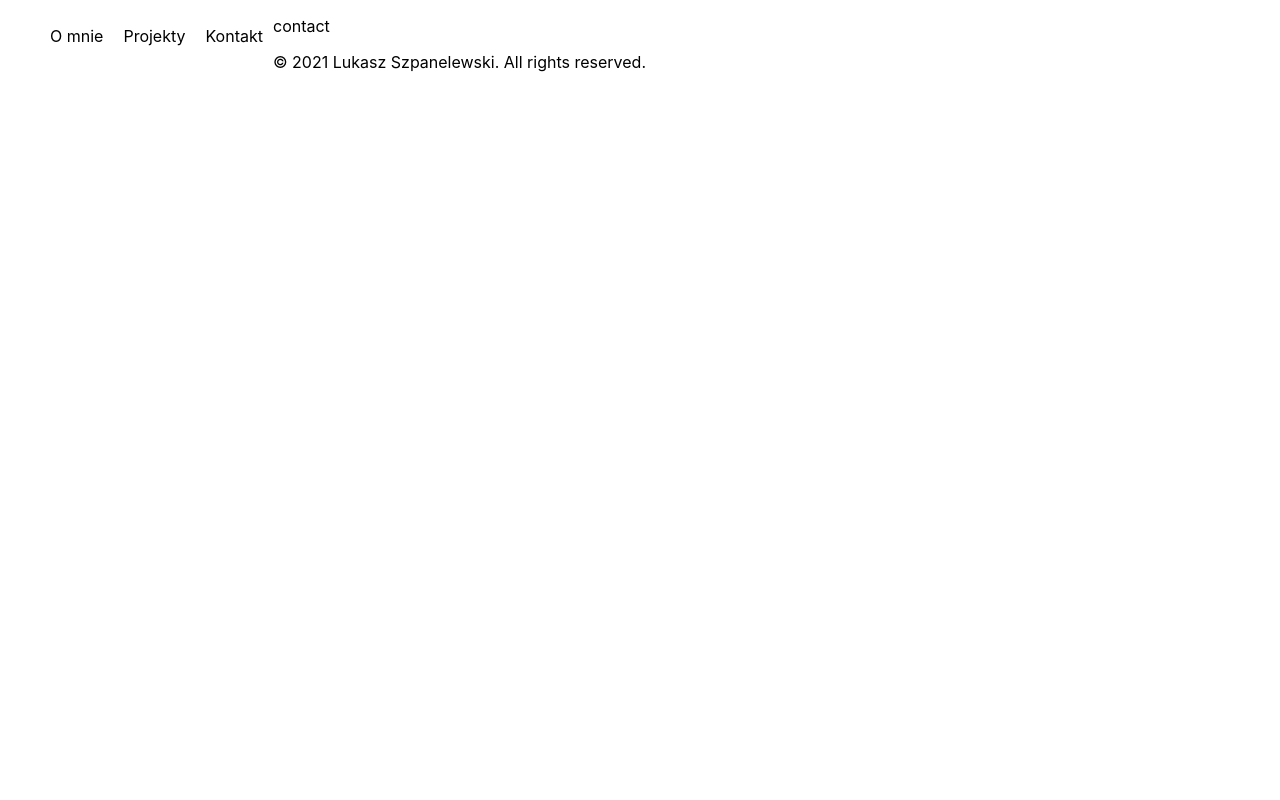
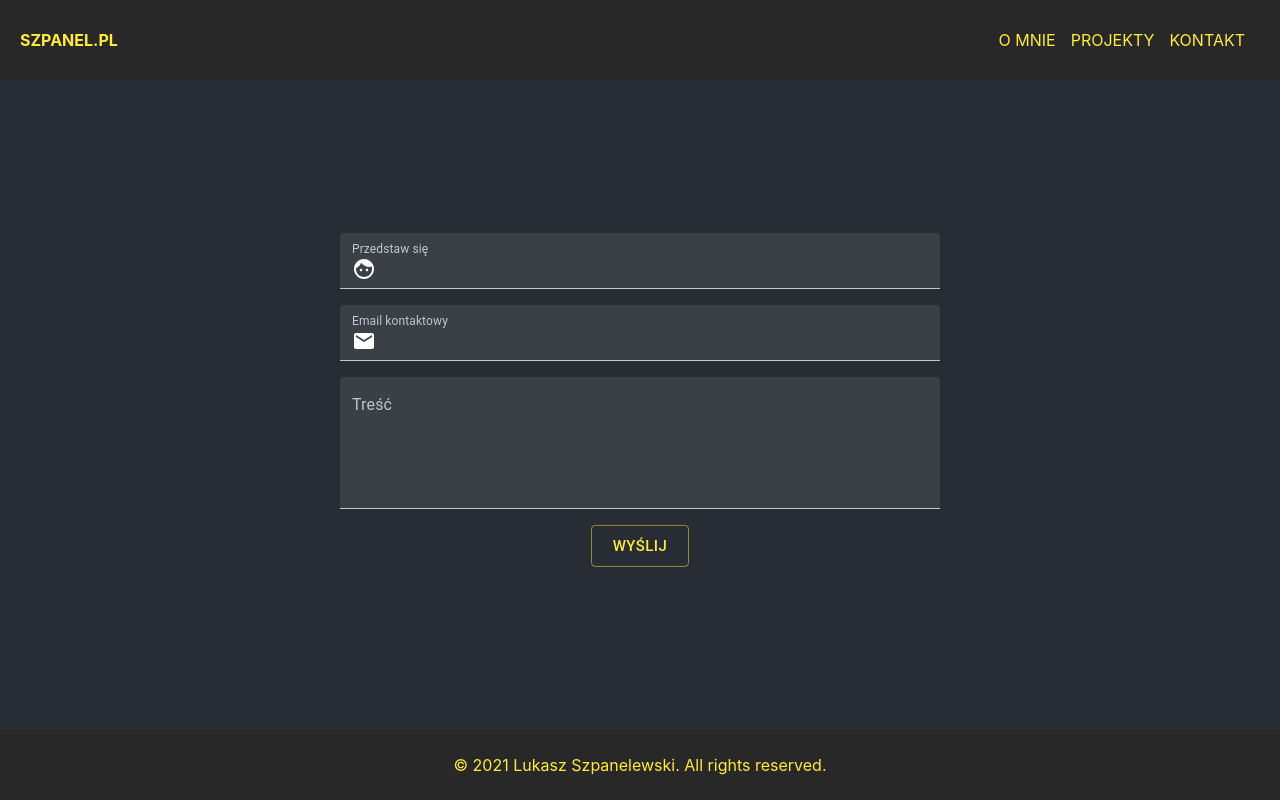
Before and after one commit to szpanel/szpanel-portfolio, a React (Create React App) app: page /contact in a window 1280 px wide. Built offline with nearby package versions, Linux system fonts and the light colour scheme.

Commit message:
:construction: Initial project structure implementation

```diff
--- a/src/App.tsx
+++ b/src/App.tsx
@@ -2,24 +2,33 @@ import React from 'react';
 import './App.css';
 import Header from "./Header";
 import Footer from "./Footer";
-import {BrowserRouter as Router, Switch, Route} from "react-router-dom";
+import {BrowserRouter as Router, Route, Switch} from "react-router-dom";
 import Contact from "./routes/Contact";
 import Projects from "./routes/Projects";
 import About from "./routes/About";
 import Project from "./routes/Project";
+import Content from './Content';
+import {MuiThemeProvider} from "@material-ui/core";
+import {theme} from "./themes";
+
 
 function App() {
     return (
+        <MuiThemeProvider theme={theme}>
             <Router>
                 <Header/>
+                <Content>
                     <Switch>
+                        <Route path="/" component={Projects} exact={true}/>
                         <Route path="/about" component={About}/>
                         <Route path="/projects" exact={true} component={Projects}/>
                         <Route path="/projects/:id" component={Project}/>
                         <Route path="/contact" component={Contact}/>
                     </Switch>
+                </Content>
                 <Footer/>
             </Router>
+        </MuiThemeProvider>
     );
 }
 
--- /dev/null
+++ b/src/Content.tsx
@@ -0,0 +1,7 @@
+import React, {PropsWithChildren} from "react";
+
+const Content = (props: PropsWithChildren<any>) => {
+    return <div>{props.children}</div>
+}
+
+export default Content;
--- a/src/Footer.tsx
+++ b/src/Footer.tsx
@@ -1,5 +1,21 @@
+import styled from "styled-components";
+import {useTheme} from "@material-ui/core";
+
+const FooterContainer = styled.footer`
+  position: absolute;
+  bottom: 0;
+  width: 100%;
+  display: flex;
+  align-items: center;
+  justify-content: center;
+  background-color: #282828;
+  height: 70px;
+`;
+
 const Footer = () => {
-    return <p>© 2021 Lukasz Szpanelewski. All rights reserved.</p>
+    return <FooterContainer>
+        <p style={{color: useTheme().palette.primary.main}}>© 2021 Lukasz Szpanelewski. All rights reserved.</p>
+    </FooterContainer>
 }
 
 export default Footer;
--- a/src/Header.tsx
+++ b/src/Header.tsx
@@ -1,22 +1,48 @@
 import styled from "styled-components";
+import {useHistory} from "react-router-dom";
+import {useTheme} from "@material-ui/core";
 
 const Ul = styled.ul`
+  padding: 20px;
   list-style-type: none;
+  text-transform: uppercase;
 `;
 
-const Li = styled.li`
-  float: left;
-  padding: 10px;
+const Li = styled.li<{ bold?: boolean, color?: string }>`
+  display: inline-block;
   cursor: pointer;
+  margin-right: 15px;
+  font-weight: ${props => props.bold ? 'bold' : ''};
+  color: ${props => props.color}
+`;
+
+const Nav = styled.nav`
+  display: flex;
+  align-items: center;
+  justify-content: space-between;
+  background-color: #282828;
+  height: 80px;
 `;
 
 export const Header = () => {
+    const theme = useTheme();
+    const history = useHistory();
+
+    const historyPush = (url: string) => history.push(url);
+
+    const mainYellow = theme.palette.primary.main;
+
     return (
-        <Ul>
-            <Li>O mnie</Li>
-            <Li>Projekty</Li>
-            <Li>Kontakt</Li>
-        </Ul>
+        <Nav>
+            <Ul>
+                <Li color={mainYellow} bold onClick={() => historyPush('/projects')}>SZPANEL.PL</Li>
+            </Ul>
+            <Ul>
+                <Li color={mainYellow} onClick={() => historyPush('about')}>O mnie</Li>
+                <Li color={mainYellow} onClick={() => historyPush('projects')}>Projekty</Li>
+                <Li color={mainYellow} onClick={() => historyPush('contact')}>Kontakt</Li>
+            </Ul>
+        </Nav>
     );
 }
 
--- a/src/index.css
+++ b/src/index.css
@@ -1,13 +1,14 @@
 body {
-  margin: 0;
-  font-family: -apple-system, BlinkMacSystemFont, 'Segoe UI', 'Roboto', 'Oxygen',
+    margin: 0;
+    background-color: #282c34;
+    font-family: -apple-system, BlinkMacSystemFont, 'Segoe UI', 'Roboto', 'Oxygen',
     'Ubuntu', 'Cantarell', 'Fira Sans', 'Droid Sans', 'Helvetica Neue',
     sans-serif;
-  -webkit-font-smoothing: antialiased;
-  -moz-osx-font-smoothing: grayscale;
+    -webkit-font-smoothing: antialiased;
+    -moz-osx-font-smoothing: grayscale;
 }
 
 code {
-  font-family: source-code-pro, Menlo, Monaco, Consolas, 'Courier New',
+    font-family: source-code-pro, Menlo, Monaco, Consolas, 'Courier New',
     monospace;
 }
--- a/src/routes/Contact.tsx
+++ b/src/routes/Contact.tsx
@@ -1,5 +1,68 @@
+import {Box, Button, InputAdornment, TextField} from "@material-ui/core";
+import {Email, Face} from "@material-ui/icons";
+import React from "react";
+import styled from "styled-components";
+
+const Container = styled.div`
+  position: absolute;
+  top: 50%;
+  left: 50%;
+  transform: translate(-50%, -50%);
+
+  display: flex;
+  flex-direction: column;
+  justify-content: center;
+  align-items: center;
+  padding: 20px;
+  width: 600px;
+`;
+
 const Contact = () => {
-    return <span>contact</span>
+    return (
+        <Container>
+            <Box m={1} width={1}>
+                <TextField id="standard-basic"
+                           label="Przedstaw się"
+                           variant="filled"
+                           fullWidth
+                           InputProps={{
+                               startAdornment: (
+                                   <InputAdornment position="start">
+                                       <Face/>
+                                   </InputAdornment>
+                               ),
+                           }}/>
+            </Box>
+            <Box m={1} width={1}>
+                <TextField id="standard-basic"
+                           label="Email kontaktowy"
+                           variant="filled"
+                           fullWidth
+                           InputProps={{
+                               startAdornment: (
+                                   <InputAdornment position="start">
+                                       <Email/>
+                                   </InputAdornment>
+                               ),
+                           }}
+                />
+            </Box>
+            <Box m={1} width={1}>
+                <TextField id="standard-basic" label="Treść"
+                           variant="filled"
+                           multiline
+                           fullWidth
+                           rows={5}
+                />
+            </Box>
+            <div/>
+            <Box m={1}>
+                <Button variant="outlined" color="primary" size="large">
+                    Wyślij
+                </Button>
+            </Box>
+        </Container>
+    )
 };
 
 export default Contact;
--- /dev/null
+++ b/src/themes.ts
@@ -0,0 +1,12 @@
+import {createMuiTheme} from "@material-ui/core";
+import createPalette from "@material-ui/core/styles/createPalette";
+import {yellow} from "@material-ui/core/colors";
+
+export const theme = createMuiTheme({
+    palette: createPalette({
+        type: 'dark',
+        primary: {
+            main: yellow[500],
+        },
+    }),
+});
```
Lines whose indentation alone changed are shown as unchanged.
